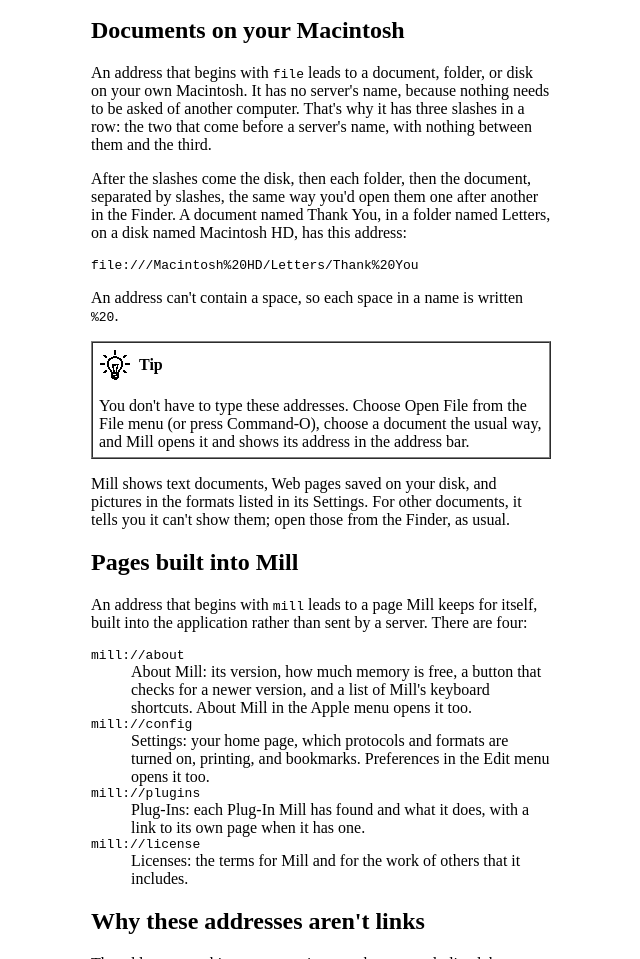
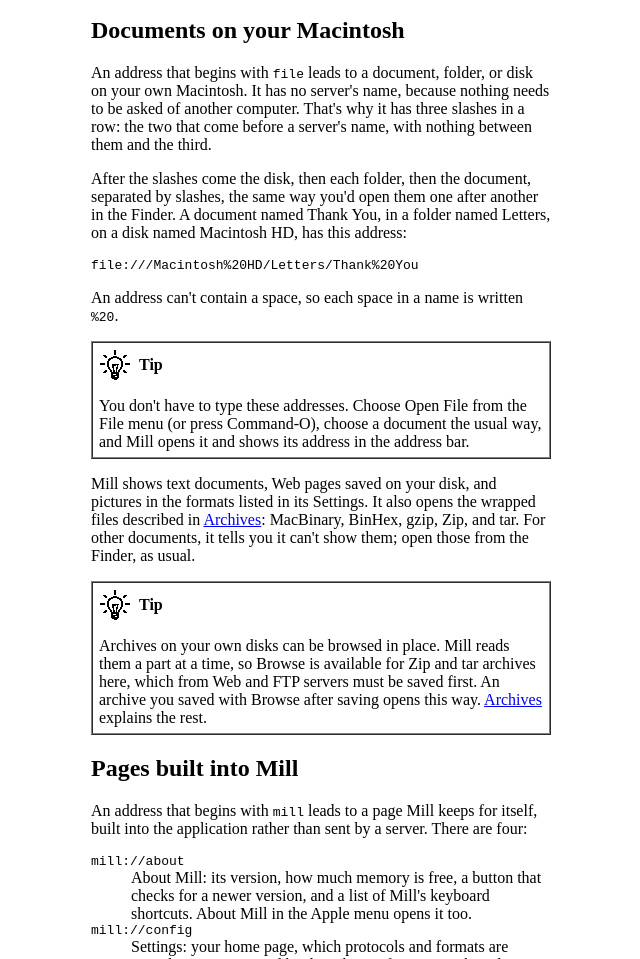
Before and after one commit to eric-cgn/welcome, a plain HTML site: page docs/mac.html in a window 1280 px wide. Shown: the part 141-1100 px from the top of the page, without its empty margins (319-959 px from the left). Drawn offline with Linux system fonts and the light colour scheme.

Commit message:
Your Macintosh: archives on your own disks, with a pointer to Archives; Good manners trimmed on Finding People and Networks
Co-Authored-By: Claude <noreply@anthropic.com>

```diff
--- a/docs/mac.html
+++ b/docs/mac.html
@@ -35,8 +35,18 @@ bar.
 </TD></TR></TABLE>
 
 <P>Mill shows text documents, Web pages saved on your disk, and pictures in the formats listed in
-its Settings. For other documents, it tells you it can't show them; open those from the Finder, as
-usual.
+its Settings. It also opens the wrapped files described in <A HREF="archives.html">Archives</A>:
+MacBinary, BinHex, gzip, Zip, and tar. For other documents, it tells you it can't show them; open
+those from the Finder, as usual.
+
+<!-- EDGE: from the Mill 2.1 plan (file: always seekable, no Support Random Access checkbox); check against the built v2.1 -->
+<P><TABLE WIDTH="100%" BORDER=1 CELLPADDING=6 CELLSPACING=0><TR><TD>
+<TABLE BORDER=0 CELLPADDING=0 CELLSPACING=0><TR><TD WIDTH=40><IMG SRC="images/tip.gif" WIDTH=32 HEIGHT=32 ALT=""></TD><TD VALIGN=MIDDLE><B>Tip</B></TD></TR></TABLE>
+<P>Archives on your own disks can be browsed in place. Mill reads them a part at a time, so Browse
+is available for Zip and tar archives here, which from Web and FTP servers must be saved first. An
+archive you saved with Browse after saving opens this way. <A HREF="archives.html">Archives</A>
+explains the rest.
+</TD></TR></TABLE>
 
 <H2>Pages built into Mill</H2>
 
```
Also changed, not shown: docs/networks.html (+1 -2 lines), docs/people.html (+0 -3 lines), 1 other file.
